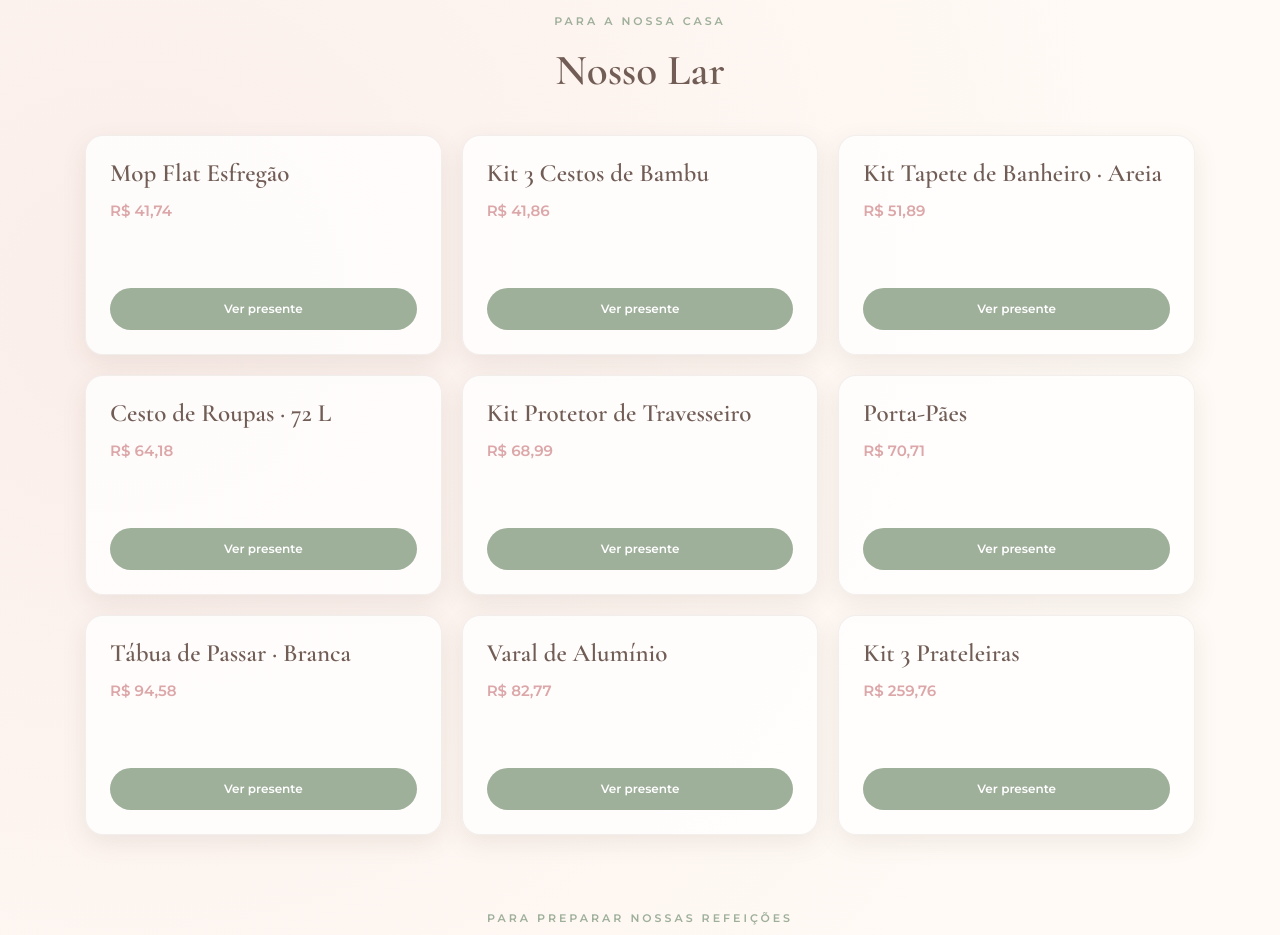
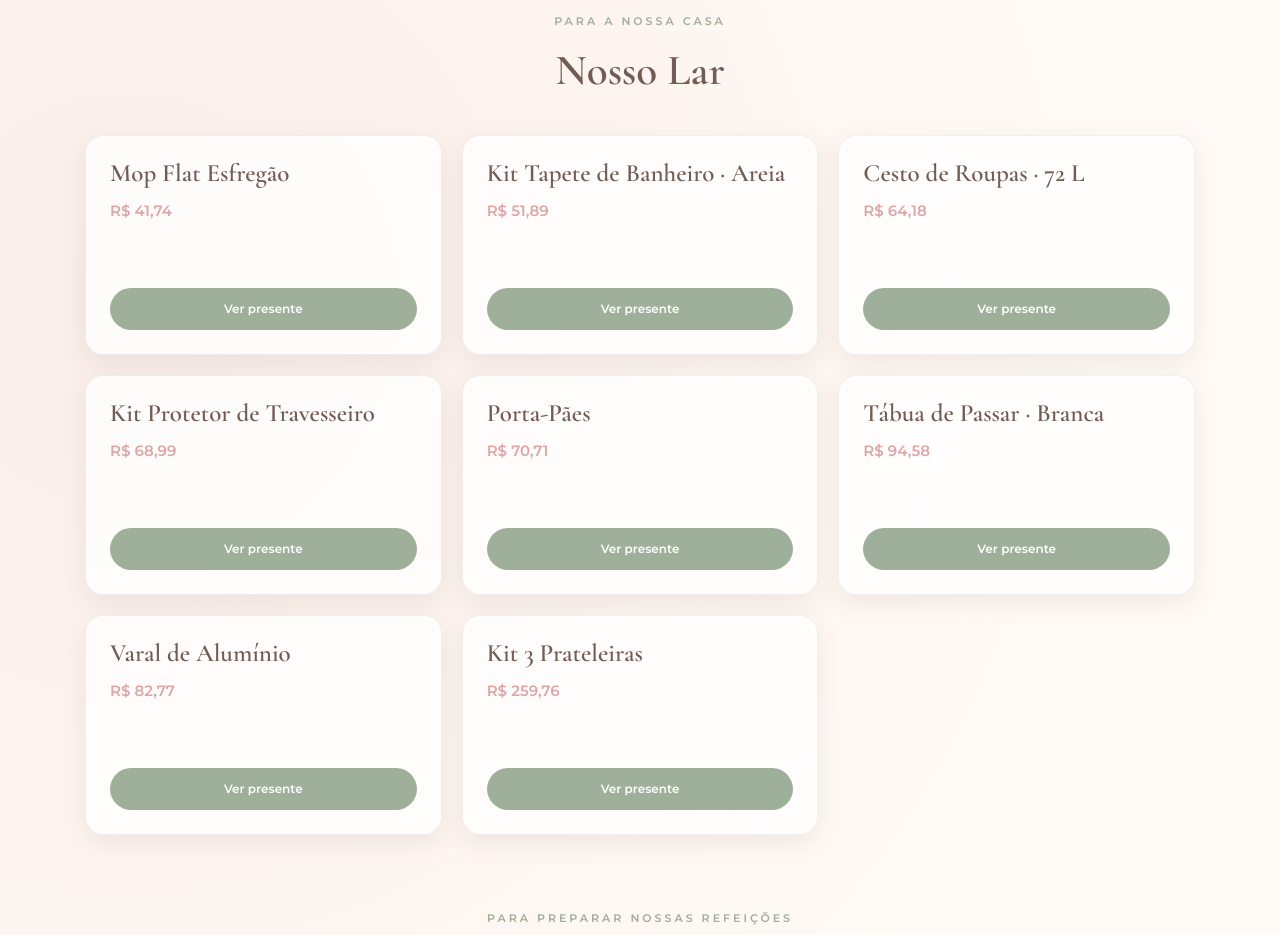
Before and after one commit to figueiredoleticiasilva-lab/lista-de-presentes-LM, a plain HTML site: page index.html in a window 1280 px wide. Shown: the part 800-1735 px from the top of the page. Drawn offline with nearby package versions, Linux system fonts and the light colour scheme.

Commit message:
Update index.html

```diff
--- a/index.html
+++ b/index.html
@@ -415,14 +415,6 @@
         <a class="button" href="https://shopee.com.br/product/1817605951/51065382315?d_id=2617a&uls_trackid=573ffnra00l1&utm_content=3TR3zAH42YirCqfkexTc8SaY8BUK" target="_blank" rel="noopener noreferrer">Ver presente</a>
       </article>
 
-
-      <article class="card">
-        <h3>Kit 3 Cestos de Bambu</h3>
-        <div class="price">R$ 41,86</div>
-        <div class="card-spacer"></div>
-        <a class="button" href="https://www.mercadolivre.com.br/social/leticiafigueiredo56?matt_word=leticiafigueiredo56&matt_tool=58083210&forceInApp=true&ref=BIfvJP06oOOlKN0k9%2FFlTD2zYHBuWFGtjGJcOloiPZ8jOLpRV0PA9miwhRG41tkNf236def51bYs%2B0HSIE5yHuGLaawWS%2F6cqBuD6I2Y25%2FjI8ZE4QoIHBcfK10Xhm76UEj1EhjCyJmRMIgs%2ByUNpFApZlUv2pyCFOfSQcpEujUnS9QO8NoRdBN3BINgNI9cviPafATrUklkGkUvMaVyv2uv4%2B2o2T8oDRZucQ%3D%3D#origin=whatsapp" target="_blank" rel="noopener noreferrer">Ver presente</a>
-      </article>
-
       <article class="card">
         <h3>Kit Tapete de Banheiro · Areia</h3>
         <div class="price">R$ 51,89</div>
```
